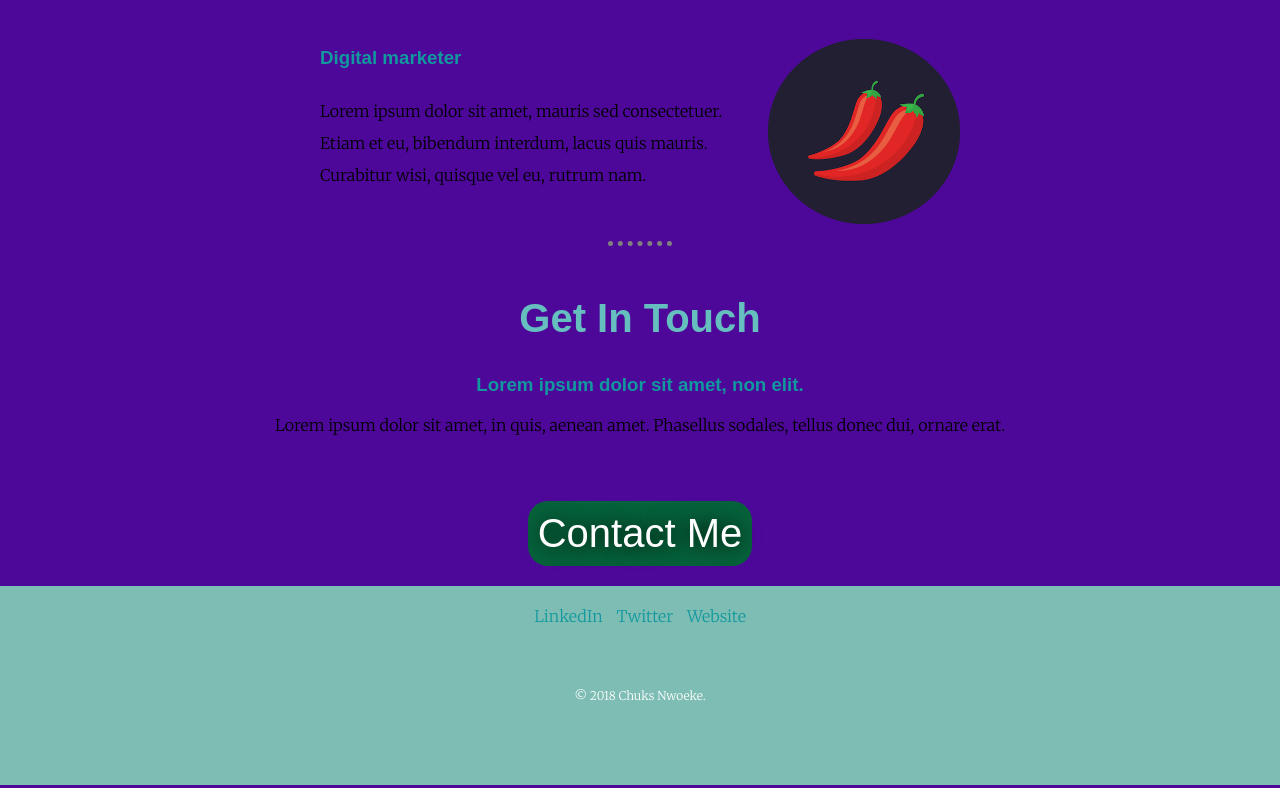
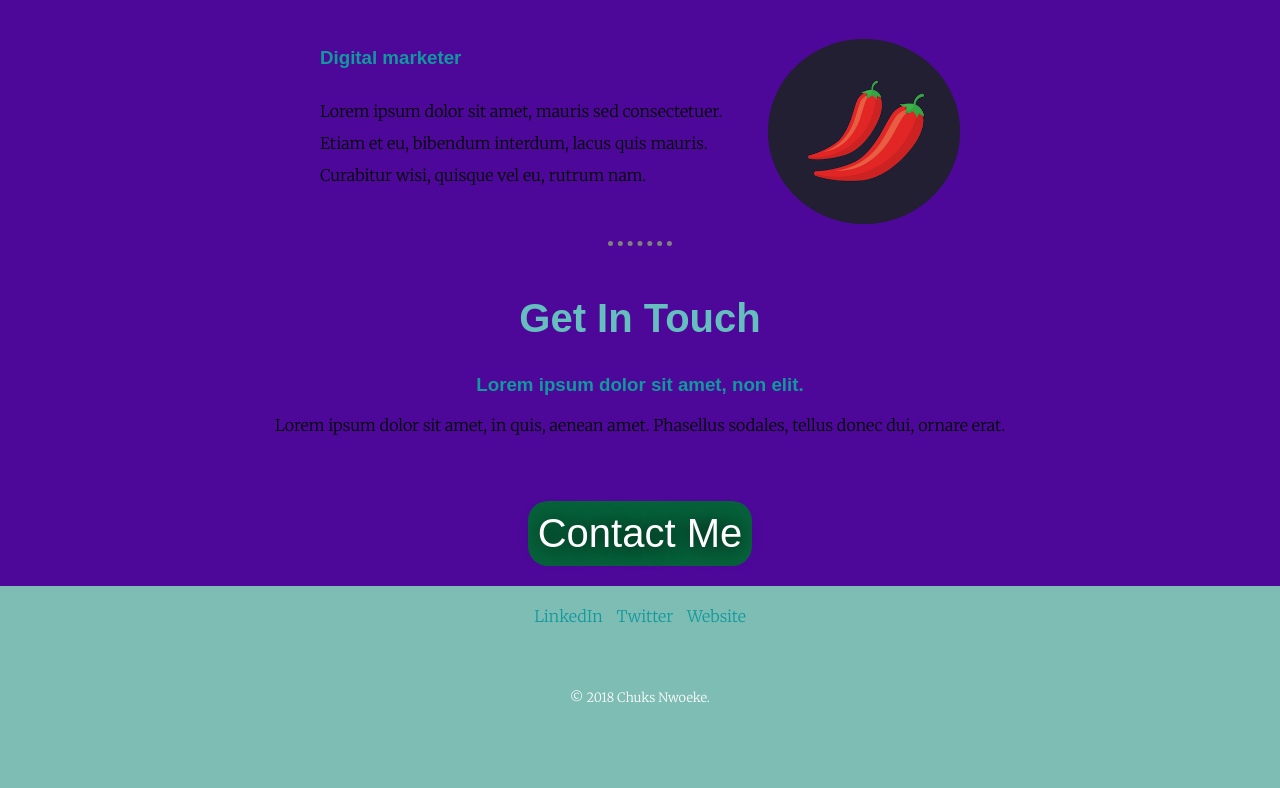
Before and after one commit to chuksnwoeke/mysecond-resume, a plain HTML site: page index.html in a window 1280 px wide. Shown: the part 988-1776 px from the top of the page. Drawn offline with Linux system fonts and the light colour scheme; a web font is replaced by a local one.

Commit message:
Update style.css

```diff
--- a/style.css
+++ b/style.css
@@ -114,7 +114,7 @@ a:hover{
 
 .copyright {
   color: white;
-  font-size: 0.75rem;
+  font-size: 0.80rem;
   padding: 50px 0;
 }
 
```
